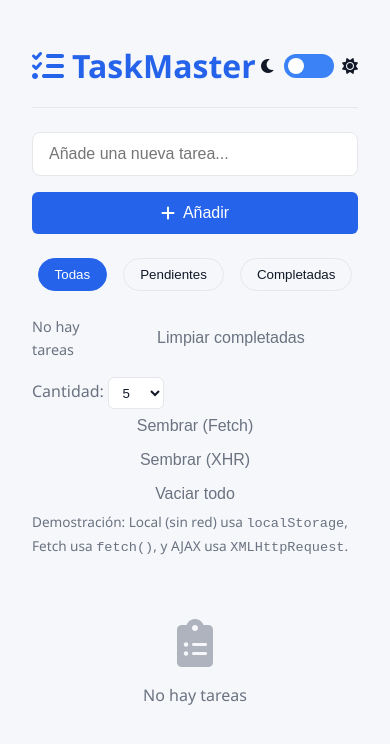
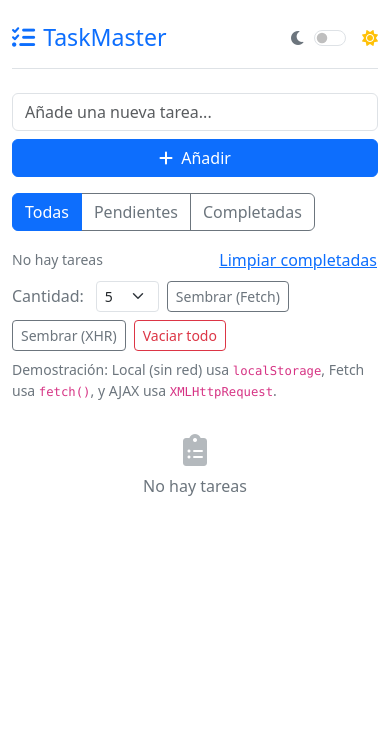
Before and after one commit to rgplazas/TaskMaster, a plain HTML site: page index.html in a window 390 px wide. Both pictures are taken after a click on the button "Todas". Drawn offline with nearby package versions, Linux system fonts and the light colour scheme.

Commit message:
feat: migrar UI de CSS puro a Bootstrap 5.3
- Reemplazar estilos personalizados por componentes y utilidades Bootstrap
- Implementar notificaciones con Bootstrap Toast (#appToast)
- Actualizar overlay de carga con spinner-border y utilidades d-none/d-flex
- Migrar tema claro/oscuro a data-bs-theme con persistencia en localStorage
- Adaptar renderizado de lista a list-group y botones a btn/btn-outline-*
- Usar form-control y form-select para inputs y selects
- Actualizar filtros con alternancia btn-primary/btn-outline-secondary
- Eliminar css/styles.css y carpeta css/ (legacy)
- Documentar migración en comentarios de index.html y taskManager.js
- Actualizar README.md con estructura, changelog v2 y sección de tema

BREAKING CHANGE: Requiere conexión a Internet para cargar CDNs de Bootstrap 5.3 y Font Awesome

```diff
--- a/css/styles.css
+++ /dev/null
@@ -1,430 +0,0 @@
-/*
- * TaskMaster: Hoja de estilos principal
- * -------------------------------------
- * Objetivos de diseño:
- * - Estética moderna, simple y legible con buena accesibilidad (alto contraste, focus-visible).
- * - Sin frameworks: solo CSS nativo con variables para facilitar mantenimiento y temas.
- * - Separar claramente estructura (HTML), comportamiento (JS) y presentación (CSS).
- *
- * Decisiones y razones:
- * - Variables CSS (custom properties) en :root para paleta, bordes, sombras y transiciones.
- * - Modo oscuro controlado por atributo [data-theme="dark"] en <html>, sincronizado desde JS.
- * - Se minimizan sombras; se priorizan bordes sutiles y espaciados compactos para claridad.
- */
-:root {
-    --primary-color: #2563eb; /* azul moderno */
-    --primary-light: #3b82f6;
-    --secondary-color: #ef4444; /* rojo claro */
-    --background: #f5f7fb;
-    --card-bg: #ffffff;
-    --text-primary: #111827;
-    --text-secondary: #6b7280;
-    --border-color: #e5e7eb;
-    --success-color: #16a34a;
-    --warning-color: #f59e0b;
-    --shadow: 0 1px 2px rgba(0, 0, 0, 0.06);
-    --transition: all 0.2s ease;
-}
-
-[data-theme="dark"] {
-    --background: #0b1220;
-    --card-bg: #111827;
-    --text-primary: #f3f4f6;
-    --text-secondary: #9ca3af;
-    --border-color: #1f2937;
-    --shadow: 0 1px 2px rgba(0, 0, 0, 0.5);
-}
-
-* {
-    margin: 0;
-    padding: 0;
-    box-sizing: border-box;
-}
-
-body {
-    font-family: 'Segoe UI', Tahoma, Geneva, Verdana, sans-serif;
-    background-color: var(--background);
-    color: var(--text-primary);
-    line-height: 1.6;
-    transition: var(--transition);
-    min-height: 100vh;
-    padding: 1.5rem 1rem;
-}
-
-.container {
-    max-width: 800px;
-    margin: 0 auto;
-    padding: 0 1rem;
-}
-
-/* Header Styles */
-.header {
-    display: flex;
-    justify-content: space-between;
-    align-items: center;
-    margin-bottom: 1.5rem;
-    padding: 1rem 0;
-    border-bottom: 1px solid var(--border-color);
-}
-
-.header h1 {
-    font-size: 2rem;
-    color: var(--primary-color);
-    display: flex;
-    align-items: center;
-    gap: 0.5rem;
-}
-
-/* Theme Toggle */
-.theme-toggle {
-    display: flex;
-    align-items: center;
-    gap: 0.5rem;
-}
-
-.switch {
-    position: relative;
-    display: inline-block;
-    width: 50px;
-    height: 24px;
-}
-
-.switch input {
-    opacity: 0;
-    width: 0;
-    height: 0;
-}
-
-.slider {
-    position: absolute;
-    cursor: pointer;
-    top: 0;
-    left: 0;
-    right: 0;
-    bottom: 0;
-    background-color: var(--primary-light);
-    transition: var(--transition);
-    border-radius: 34px;
-}
-
-.slider:before {
-    position: absolute;
-    content: "";
-    height: 16px;
-    width: 16px;
-    left: 4px;
-    bottom: 4px;
-    background-color: white;
-    transition: var(--transition);
-    border-radius: 50%;
-}
-
-input:checked + .slider {
-    background-color: var(--primary-color);
-}
-
-input:checked + .slider:before {
-    transform: translateX(26px);
-}
-
-/* Add Task Container */
-.add-task-container {
-    display: flex;
-    gap: 1rem;
-    margin-bottom: 1.5rem;
-}
-
-#taskInput {
-    flex: 1;
-    padding: 0.75rem 1rem;
-    border: 1px solid var(--border-color);
-    border-radius: 8px;
-    font-size: 1rem;
-    transition: var(--transition);
-    background-color: var(--card-bg);
-    color: var(--text-primary);
-}
-
-#taskInput:focus {
-    outline: 2px solid color-mix(in srgb, var(--primary-color) 50%, transparent);
-    border-color: var(--primary-color);
-}
-
-/* Button Styles */
-.btn {
-    padding: 0.75rem 1.5rem;
-    border: none;
-    border-radius: 6px;
-    font-size: 1rem;
-    font-weight: 500;
-    cursor: pointer;
-    transition: var(--transition);
-    display: inline-flex;
-    align-items: center;
-    gap: 0.5rem;
-}
-.btn-primary {
-    background-color: var(--primary-color);
-    color: white;
-}
-.btn-primary:hover {
-    background-color: var(--primary-light);
-}
-
-.btn-text {
-    background: none;
-    color: var(--text-secondary);
-    padding: 0.5rem;
-}
-.btn-text:hover {
-    color: var(--primary-color);
-    text-decoration: underline;
-}
-
-  /* Estado deshabilitado para botones */
-  button:disabled,
-  .btn:disabled {
-      opacity: 0.6;
-      cursor: not-allowed;
-  }
-
-/* Filters */
-.filters {
-    display: flex;
-    gap: 1rem;
-    margin-bottom: 1.5rem;
-    flex-wrap: wrap;
-}
-
-.filter-btn {
-    padding: 0.5rem 1rem;
-    border: 1px solid var(--border-color);
-    background: transparent;
-    color: var(--text-primary);
-    border-radius: 20px;
-    cursor: pointer;
-    transition: var(--transition);
-}
-
-.filter-btn:hover {
-    background-color: color-mix(in srgb, var(--primary-color) 8%, transparent);
-}
-
-.filter-btn.active {
-    background-color: var(--primary-color);
-    color: white;
-    border-color: var(--primary-color);
-}
-
-/* Task Stats */
-.task-stats {
-    display: flex;
-    justify-content: space-between;
-    align-items: center;
-    margin-bottom: 1rem;
-    color: var(--text-secondary);
-    font-size: 0.9rem;
-}
-
-/* Task List */
-.task-list {
-    list-style: none;
-    margin: 0;
-    padding: 0;
-}
-
-.task-item {
-    background-color: var(--card-bg);
-    padding: 0.875rem 1rem;
-    margin-bottom: 0.75rem;
-    border-radius: 8px;
-    border: 1px solid var(--border-color);
-    box-shadow: none;
-    display: flex;
-    align-items: center;
-    gap: 1rem;
-    animation: fadeIn 0.3s ease-out;
-    transition: var(--transition);
-}
-
-@keyframes fadeIn {
-    from {
-        opacity: 0;
-        transform: translateY(-10px);
-    }
-    to {
-        opacity: 1;
-        transform: translateY(0);
-    }
-}
-
-.task-item.completed {
-    opacity: 0.7;
-}
-
-.task-item.completed .task-text {
-    text-decoration: line-through;
-    color: var(--text-secondary);
-}
-
-.task-checkbox {
-    width: 20px;
-    height: 20px;
-    cursor: pointer;
-    accent-color: var(--primary-color);
-}
-
-.task-text {
-    flex: 1;
-    word-break: break-word;
-}
-
-.task-actions {
-    display: flex;
-    gap: 0.5rem;
-    opacity: 1; /* Siempre visibles */
-    transition: var(--transition);
-}
-
-.task-item:hover .task-actions {
-    opacity: 1; /* Mantener sin cambios en hover */
-}
-
-.edit-btn, .delete-btn {
-    background: none;
-    border: none;
-    cursor: pointer;
-    color: var(--text-secondary);
-    transition: var(--transition);
-    padding: 0.25rem;
-    border-radius: 4px;
-}
-
-.edit-btn:hover {
-    color: var(--primary-color);
-    background-color: rgba(74, 111, 165, 0.1);
-}
-
-.delete-btn:hover {
-    color: var(--secondary-color);
-    background-color: rgba(255, 107, 107, 0.1);
-}
-
-/* Notification */
-.notification {
-    position: fixed;
-    bottom: 2rem;
-    right: 2rem;
-    background-color: var(--card-bg);
-    color: var(--text-primary);
-    padding: 1rem 2rem;
-    border-radius: 8px;
-    border: 1px solid var(--border-color);
-    transform: translateY(100px);
-    opacity: 0;
-    transition: var(--transition);
-    z-index: 1000;
-}
-
-.notification.show {
-    transform: translateY(0);
-    opacity: 1;
-}
-
-/* Loading Overlay (para demostraciones Fetch/XHR) */
-.loading-overlay {
-    position: fixed;
-    inset: 0;
-    background: rgba(0, 0, 0, 0.15);
-    backdrop-filter: blur(1px);
-    display: none;
-    align-items: center;
-    justify-content: center;
-    z-index: 1100;
-}
-
-.loading-overlay.show {
-    display: flex;
-}
-
-.spinner {
-    width: 28px;
-    height: 28px;
-    border: 3px solid color-mix(in srgb, var(--text-secondary) 40%, transparent);
-    border-top-color: var(--primary-color);
-    border-radius: 50%;
-    animation: spin 0.8s linear infinite;
-    background: transparent;
-}
-
-@keyframes spin {
-    to { transform: rotate(360deg); }
-}
-
-/* Empty State */
-.empty-state {
-    text-align: center;
-    padding: 3rem 1rem;
-    color: var(--text-secondary);
-}
-
-.empty-state i {
-    font-size: 3rem;
-    margin-bottom: 1rem;
-    opacity: 0.5;
-}
-
-/* Responsive */
-@media (max-width: 600px) {
-    .add-task-container {
-        flex-direction: column;
-    }
-
-    .btn {
-        width: 100%;
-        justify-content: center;
-    }
-
-    .filters {
-        justify-content: center;
-    }
-}
-
-/* Accesibilidad: resaltar elementos interactivos al navegar con teclado */
-button:focus-visible,
-.filter-btn:focus-visible,
-.edit-btn:focus-visible,
-.delete-btn:focus-visible,
-input[type="text"]:focus-visible,
-input[type="checkbox"]:focus-visible {
-    outline: 2px solid color-mix(in srgb, var(--primary-color) 50%, transparent);
-    outline-offset: 2px;
-}
-
-/* Animations */
-@keyframes slideIn {
-    from {
-        transform: translateX(-20px);
-        opacity: 0;
-    }
-    to {
-        transform: translateX(0);
-        opacity: 1;
-    }
-}
-
-@keyframes pulse {
-    0% {
-        transform: scale(1);
-    }
-    50% {
-        transform: scale(1.05);
-    }
-    100% {
-        transform: scale(1);
-    }
-}
-
-.btn-pulse {
-    animation: pulse 2s infinite;
-}
--- a/index.html
+++ b/index.html
@@ -7,9 +7,13 @@
   - Cargar estilos y scripts en el orden correcto.
 
   Decisiones y razones:
-  - Sin frameworks ni módulos ES para permitir abrir con file:// sin servidores.
+  - UI migrada a Bootstrap 5.3 (CDN) para estilos y componentes (list-group, botones, spinner, toast).
+  - Notificaciones con Bootstrap Toast (`#appToast`).
+  - Overlay de carga con utilidades Bootstrap (`d-none`/`d-flex`) y `spinner-border`.
+  - Tema claro/oscuro gestionado por `data-bs-theme` en `<html>` (ver `taskManager.js`).
+  - Sin módulos ES para permitir abrir con file:// sin servidores.
   - Scripts clásicos en orden: api (datos) -> taskManager (lógica/UI) -> app (arranque).
-  - Se usan clases y data-attributes para separar estilo (CSS) y comportamiento (JS).
+  - IDs y data-attributes se mantienen para enlazar con la lógica JS.
 -->
 <html lang="es">
 <head>
@@ -17,73 +21,87 @@
     <meta name="viewport" content="width=device-width, initial-scale=1.0" />
     <title>TaskMaster - Gestor de Tareas</title>
     <link rel="stylesheet" href="https://cdnjs.cloudflare.com/ajax/libs/font-awesome/6.0.0-beta3/css/all.min.css" />
-    <link rel="stylesheet" href="css/styles.css" />
+    <!-- Bootstrap 5.3 CSS -->
+    <link href="https://cdn.jsdelivr.net/npm/bootstrap@5.3.3/dist/css/bootstrap.min.css" rel="stylesheet" integrity="sha384-QWTKZyjpPEjISv5WaRU9OFeRpok6YctnYmDr5pNlyT2bRjXh0JMhjY6hW+ALEwIH" crossorigin="anonymous">
 </head>
 <body>
-    <div class="container">
+    <div class="container py-4">
         <!-- Encabezado: título y selector de tema -->
-        <header class="header">
-            <h1><i class="fas fa-tasks"></i> TaskMaster</h1>
-            <div class="theme-toggle">
-                <i class="fas fa-moon"></i>
-                <label class="switch">
-                    <input type="checkbox" id="themeToggle" />
-                    <span class="slider round"></span>
-                </label>
-                <i class="fas fa-sun"></i>
+        <header class="d-flex justify-content-between align-items-center pb-3 mb-4 border-bottom">
+            <h1 class="h3 text-primary m-0"><i class="fas fa-tasks me-2"></i>TaskMaster</h1>
+            <div class="d-flex align-items-center gap-2">
+                <i class="fas fa-moon text-secondary"></i>
+                <div class="form-check form-switch m-0">
+                    <input class="form-check-input" type="checkbox" role="switch" id="themeToggle" />
+                </div>
+                <i class="fas fa-sun text-warning"></i>
             </div>
         </header>
 
         <!-- Zona principal: entrada, filtros, estadísticas y lista -->
         <main>
-            <div class="add-task-container">
-                <input type="text" id="taskInput" placeholder="Añade una nueva tarea..." autocomplete="off" />
+            <div class="d-flex gap-2 mb-3 flex-column flex-sm-row">
+                <input type="text" id="taskInput" class="form-control" placeholder="Añade una nueva tarea..." autocomplete="off" />
                 <button id="addTaskBtn" class="btn btn-primary">
-                    <i class="fas fa-plus"></i> Añadir
+                    <i class="fas fa-plus me-1"></i> Añadir
                 </button>
             </div>
 
             <!-- Filtros de visualización -->
-            <div class="filters">
-                <button class="filter-btn active" data-filter="all">Todas</button>
-                <button class="filter-btn" data-filter="pending">Pendientes</button>
-                <button class="filter-btn" data-filter="completed">Completadas</button>
+            <div class="mb-3">
+                <div class="btn-group" role="group" aria-label="Filtros">
+                    <button class="filter-btn btn btn-primary" data-filter="all">Todas</button>
+                    <button class="filter-btn btn btn-outline-secondary" data-filter="pending">Pendientes</button>
+                    <button class="filter-btn btn btn-outline-secondary" data-filter="completed">Completadas</button>
+                </div>
             </div>
 
             <!-- Resumen de estado -->
-            <div class="task-stats">
+            <div class="d-flex justify-content-between align-items-center mb-2 text-secondary small">
                 <span id="taskCount">0 tareas</span>
-                <button id="clearCompleted" class="btn btn-text">Limpiar completadas</button>
+                <button id="clearCompleted" class="btn btn-link p-0">Limpiar completadas</button>
             </div>
 
             <!-- Barra de demostración: sembrar datos por Fetch o XHR y vaciar -->
-            <div class="demo-toolbar" aria-label="Demostración de carga de datos">
-                <label for="seedCount" style="color: var(--text-secondary);">Cantidad:</label>
-                <select id="seedCount" aria-label="Cantidad a sembrar" title="Cantidad a sembrar" style="padding: 0.4rem 0.6rem; border: 1px solid var(--border-color); border-radius: 6px; background: var(--card-bg); color: var(--text-primary);">
+            <div class="d-flex align-items-center flex-wrap gap-2 mb-2" aria-label="Demostración de carga de datos">
+                <label for="seedCount" class="text-secondary me-1">Cantidad:</label>
+                <select id="seedCount" class="form-select form-select-sm w-auto" aria-label="Cantidad a sembrar" title="Cantidad a sembrar">
                     <option value="3">3</option>
                     <option value="5" selected>5</option>
                     <option value="10">10</option>
                 </select>
-                <button id="seedFetch" class="btn btn-text" title="Sembrar con Fetch API">Sembrar (Fetch)</button>
-                <button id="seedXHR" class="btn btn-text" title="Sembrar con XMLHttpRequest">Sembrar (XHR)</button>
-                <button id="clearAll" class="btn btn-text" title="Vaciar todas las tareas">Vaciar todo</button>
+                <button id="seedFetch" class="btn btn-sm btn-outline-secondary" title="Sembrar con Fetch API">Sembrar (Fetch)</button>
+                <button id="seedXHR" class="btn btn-sm btn-outline-secondary" title="Sembrar con XMLHttpRequest">Sembrar (XHR)</button>
+                <button id="clearAll" class="btn btn-sm btn-outline-danger" title="Vaciar todas las tareas">Vaciar todo</button>
             </div>
-            <p class="demo-help" style="margin: 0 0 0.75rem 0; color: var(--text-secondary); font-size: 0.85rem;">
+            <p class="m-0 mb-2 text-secondary small">
                 Demostración: Local (sin red) usa <code>localStorage</code>, Fetch usa <code>fetch()</code>, y AJAX usa <code>XMLHttpRequest</code>.
             </p>
 
             <!-- Lista de tareas (renderizada por JS) -->
-            <ul id="taskList" class="task-list">
+            <ul id="taskList" class="list-group">
                 <!-- Las tareas se agregarán aquí dinámicamente -->
             </ul>
         </main>
 
         <!-- Overlay de carga para operaciones de demostración -->
-        <div id="loadingOverlay" class="loading-overlay" aria-hidden="true">
-            <div class="spinner" aria-label="Cargando"></div>
+        <div id="loadingOverlay" class="position-fixed top-0 start-0 w-100 h-100 d-none justify-content-center align-items-center bg-dark bg-opacity-25" aria-hidden="true">
+            <div class="spinner-border text-primary" role="status" aria-label="Cargando">
+                <span class="visually-hidden">Cargando...</span>
+            </div>
         </div>
 
-        <div class="notification" id="notification"></div>
+        <!-- Toast de notificaciones -->
+        <div class="position-fixed bottom-0 end-0 p-3" style="z-index: 1080;">
+            <div id="appToast" class="toast align-items-center border-0" role="status" aria-live="polite" aria-atomic="true" data-bs-delay="3000">
+                <div class="d-flex">
+                    <div id="appToastBody" class="toast-body">
+                        <!-- mensaje -->
+                    </div>
+                    <button type="button" class="btn-close btn-close-white me-2 m-auto" data-bs-dismiss="toast" aria-label="Cerrar"></button>
+                </div>
+            </div>
+        </div>
     </div>
 
     <!-- Orden de scripts importante:
@@ -91,6 +109,8 @@
          2) taskManager.js: lógica y render (window.TaskManager)
          3) app.js: arranque e instancia global (window.taskManager)
     -->
+    <!-- Bootstrap 5.3 JS bundle -->
+    <script src="https://cdn.jsdelivr.net/npm/bootstrap@5.3.3/dist/js/bootstrap.bundle.min.js" integrity="sha384-YvpcrYf0tY3lHB60NNkmXc5s9fDVZLESaAA55NDzOxhy9GkcIdslK1eN7N6jIeHz" crossorigin="anonymous"></script>
     <script src="js/api.js"></script>
     <script src="js/taskManager.js"></script>
     <script src="js/app.js"></script>
--- a/js/taskManager.js
+++ b/js/taskManager.js
@@ -9,7 +9,15 @@
  * - Se usa una clase para encapsular el estado y los métodos de interacción.
  * - No se usan módulos ES para permitir ejecución directa con file:// sin CORS.
  * - Se separa la lógica (este archivo) del acceso a datos (api.js) y del arranque (app.js).
- * - Se incluyen utilidades de accesibilidad (focus-visible, aria-labels, escapeHtml).
+ * - Se incluyen utilidades de accesibilidad (aria-labels, escapeHtml).
+ *
+ * Migración a Bootstrap 5.3 (UI):
+ * - Render de la lista con componentes/utilidades Bootstrap (list-group, d-flex, gap-*).
+ * - Botones y formularios con clases `btn`, `btn-outline-*`, `form-control`, `form-select`.
+ * - Notificaciones con Bootstrap Toast (`#appToast`, `#appToastBody`).
+ * - Overlay de carga con `spinner-border` y utilidades `d-none`/`d-flex`.
+ * - Tema claro/oscuro con `data-bs-theme` sobre <html>, preferencia persistida en localStorage.
+ * - Se preservan IDs y data-attributes para no romper la lógica existente.
  */
 /**
  * Administrador de tareas: maneja estado, eventos y renderizado.
@@ -181,9 +189,9 @@ class TaskManager {
 
         if (filteredTasks.length === 0) {
             const emptyState = `
-                <div class="empty-state">
-                    <i class="fas fa-clipboard-list"></i>
-                    <p>No hay tareas ${this.currentFilter !== 'all' ? this.currentFilter : ''}</p>
+                <div class="empty-state text-center text-secondary py-4">
+                    <i class="fas fa-clipboard-list fa-2x mb-2 opacity-50"></i>
+                    <p class="m-0">No hay tareas ${this.currentFilter !== 'all' ? this.currentFilter : ''}</p>
                 </div>
             `;
             taskList.innerHTML = emptyState;
@@ -192,19 +200,19 @@ class TaskManager {
         }
 
         taskList.innerHTML = filteredTasks.map(task => `
-            <li class="task-item ${task.completed ? 'completed' : ''}" data-id="${task.id}">
+            <li class="task-item list-group-item d-flex align-items-center gap-3 ${task.completed ? 'opacity-75' : ''}" data-id="${task.id}">
                 <input
                     type="checkbox"
-                    class="task-checkbox"
+                    class="task-checkbox form-check-input me-1"
                     ${task.completed ? 'checked' : ''}
                     aria-label="Marcar como ${task.completed ? 'pendiente' : 'completada'}"
                 >
-                <span class="task-text">${this.escapeHtml(task.text)}</span>
-                <div class="task-actions">
-                    <button class="edit-btn" aria-label="Editar tarea">
+                <span class="task-text flex-grow-1 ${task.completed ? 'text-secondary text-decoration-line-through' : ''}">${this.escapeHtml(task.text)}</span>
+                <div class="task-actions d-flex gap-2">
+                    <button class="edit-btn btn btn-sm btn-outline-secondary" aria-label="Editar tarea">
                         <i class="fas fa-edit"></i>
                     </button>
-                    <button class="delete-btn" aria-label="Eliminar tarea">
+                    <button class="delete-btn btn btn-sm btn-outline-danger" aria-label="Eliminar tarea">
                         <i class="fas fa-trash"></i>
                     </button>
                 </div>
@@ -238,13 +246,21 @@ class TaskManager {
      * @param {'success'|'error'} [type='success'] - Tipo de mensaje (afecta estilos).
      */
     showNotification(message, type = 'success') {
-        const notification = document.getElementById('notification');
-        notification.textContent = message;
-        notification.className = `notification ${type} show`;
+        const toastEl = document.getElementById('appToast');
+        const bodyEl = document.getElementById('appToastBody');
+        if (!toastEl || !bodyEl) return alert(message);
 
-        setTimeout(() => {
-            notification.classList.remove('show');
-        }, 3000);
+        // Reset contextual classes
+        toastEl.classList.remove('text-bg-success', 'text-bg-danger');
+        if (type === 'error') {
+            toastEl.classList.add('text-bg-danger');
+        } else {
+            toastEl.classList.add('text-bg-success');
+        }
+
+        bodyEl.textContent = message;
+        const toast = bootstrap.Toast.getOrCreateInstance(toastEl);
+        toast.show();
     }
 
     /**
@@ -269,12 +285,17 @@ class TaskManager {
         // Filtros
         document.querySelectorAll('.filter-btn').forEach(btn => {
             btn.addEventListener('click', (e) => {
-                const filter = e.target.dataset.filter;
+                const target = e.currentTarget;
+                const filter = target.dataset.filter;
                 this.filterTasks(filter);
 
-                // Actualizar botones activos
-                document.querySelectorAll('.filter-btn').forEach(b => b.classList.remove('active'));
-                e.target.classList.add('active');
+                // Actualizar estilos con Bootstrap
+                document.querySelectorAll('.filter-btn').forEach(b => {
+                    b.classList.remove('btn-primary');
+                    b.classList.add('btn-outline-secondary');
+                });
+                target.classList.remove('btn-outline-secondary');
+                target.classList.add('btn-primary');
             });
         });
 
@@ -340,24 +361,28 @@ class TaskManager {
             });
         }
 
-        // Tema oscuro/claro
+        // Tema oscuro/claro (Bootstrap data-bs-theme)
         const themeToggle = document.getElementById('themeToggle');
         const prefersDarkScheme = window.matchMedia('(prefers-color-scheme: dark)');
 
         // Cargar preferencia guardada o usar la del sistema
         const currentTheme = localStorage.getItem('theme');
-        if (currentTheme === 'dark' || (!currentTheme && prefersDarkScheme.matches)) {
-            document.documentElement.setAttribute('data-theme', 'dark');
+        const initialDark = currentTheme === 'dark' || (!currentTheme && prefersDarkScheme.matches);
+        if (initialDark) {
+            document.documentElement.setAttribute('data-bs-theme', 'dark');
             themeToggle.checked = true;
+        } else {
+            document.documentElement.setAttribute('data-bs-theme', 'light');
+            themeToggle.checked = false;
         }
 
         // Cambiar tema
         themeToggle.addEventListener('change', (e) => {
             if (e.target.checked) {
-                document.documentElement.setAttribute('data-theme', 'dark');
+                document.documentElement.setAttribute('data-bs-theme', 'dark');
                 localStorage.setItem('theme', 'dark');
             } else {
-                document.documentElement.removeAttribute('data-theme');
+                document.documentElement.setAttribute('data-bs-theme', 'light');
                 localStorage.setItem('theme', 'light');
             }
         });
@@ -391,15 +416,16 @@ class TaskManager {
             seedXHRBtn.textContent = loading && opts.running === 'xhr' ? 'Sembrando… (XHR)' : seedXHRBtn.dataset.originalText;
         }
 
-        // Mostrar/ocultar overlay de carga
+        // Mostrar/ocultar overlay de carga (Bootstrap utilities)
         if (overlay) {
             if (loading) {
-                overlay.classList.add('show');
+                overlay.classList.remove('d-none');
+                overlay.classList.add('d-flex');
                 overlay.setAttribute('aria-hidden', 'false');
             } else {
-                // Pequeño retraso para evitar parpadeo
                 setTimeout(() => {
-                    overlay.classList.remove('show');
+                    overlay.classList.remove('d-flex');
+                    overlay.classList.add('d-none');
                     overlay.setAttribute('aria-hidden', 'true');
                 }, 150);
             }
@@ -429,15 +455,7 @@ class TaskManager {
                 const input = document.createElement('input');
                 input.type = 'text';
                 input.value = task.text;
-                input.className = 'edit-input';
-
-                // Aplicar estilos al input
-                input.style.width = '100%';
-                input.style.padding = '0.5rem';
-                input.style.border = '1px solid var(--border-color)';
-                input.style.borderRadius = '4px';
-                input.style.backgroundColor = 'var(--card-bg)';
-                input.style.color = 'var(--text-primary)';
+                input.className = 'edit-input form-control form-control-sm';
 
                 // Reemplazar el texto con el input
                 taskText.replaceWith(input);
```
Also changed, not shown: 1 other file.
